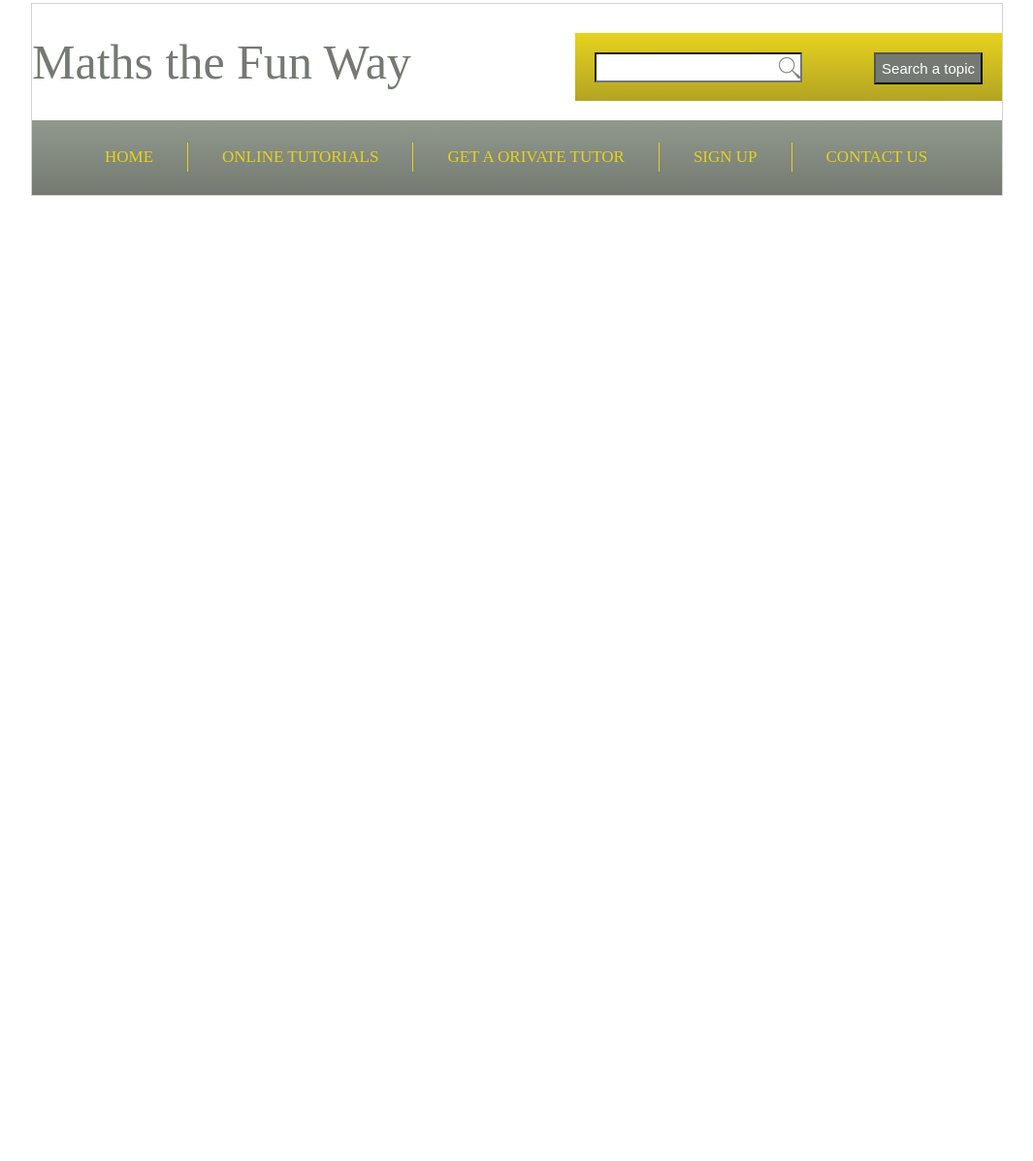
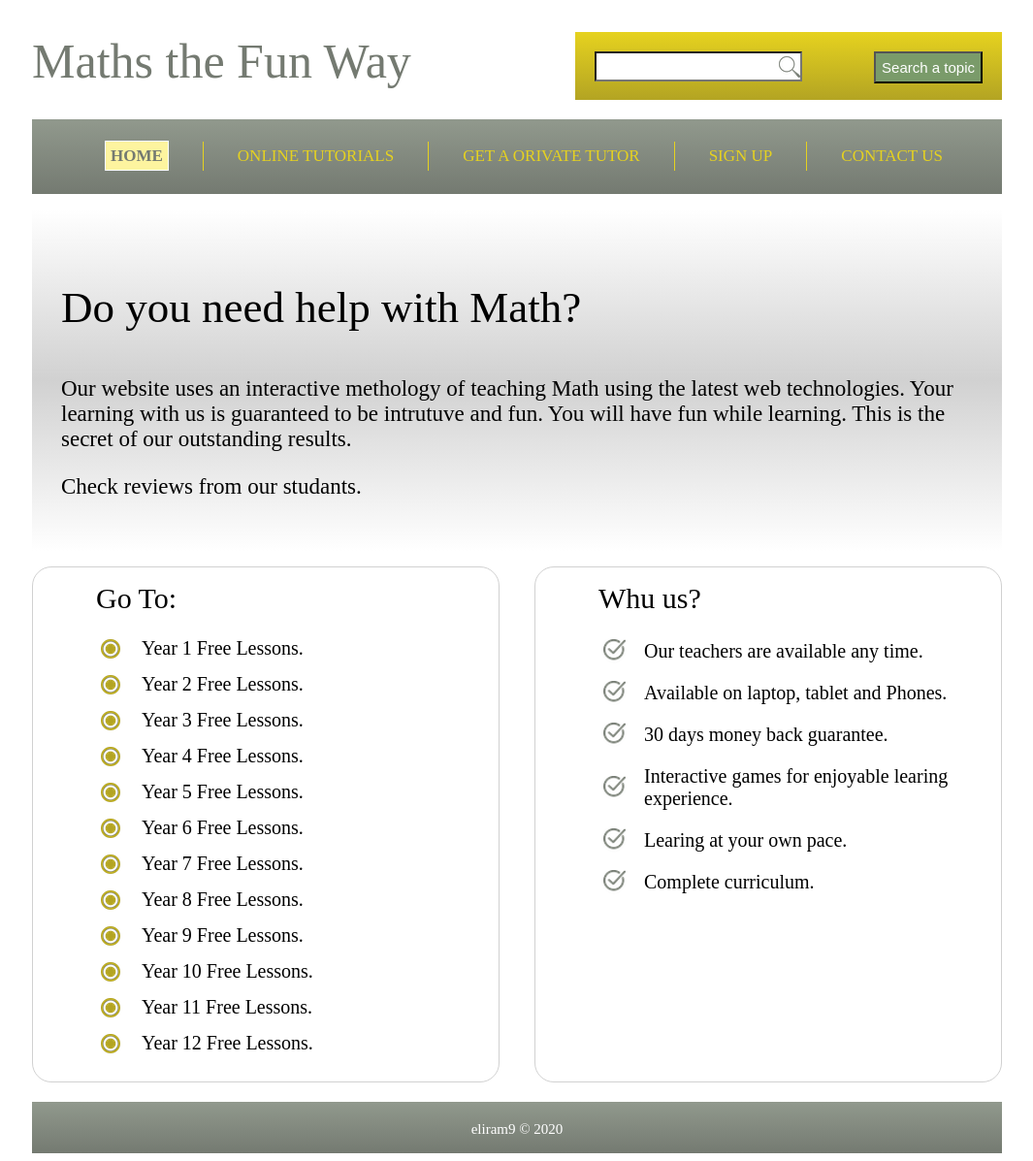
Before and after one commit to eliram9/Mathsite, a plain HTML site: page index.html in a window 1280 px wide. Shown: the part 5-1202 px from the top of the page at 97% size, without its empty margins (107-1172 px from the left). Before the commit the page ends 800 px from the top, so only its background shows below. Drawn offline with Linux system fonts and the light colour scheme.

Commit message:
added icons, html + css completed

```diff
--- a/index.html
+++ b/index.html
@@ -12,25 +12,73 @@
                 <div id="brand">
                     <h1><a href="#">Maths the Fun Way</a></h1>
                 </div>
-
                 <div id="search">
                     <form method="get">
                         <input type="text" class="text">
                         <input type="submit" value="Search a topic" class="submit">
                     </form>
                 </div>
-
                 <div class="clear"></div>
             </div>
+
             <div id="menu">
                 <ul>
-                    <li><a href="#">Home</a></li>
+                    <li><a href="#" class="active">Home</a></li>
                     <li><a href="#">Online Tutorials</a></li>
                     <li><a href="#">Get a orivate tutor</a></li>
                     <li><a href="#">Sign up</a></li>
                     <li class="lastChild"><a href="#">Contact us</a></li>
                 <ul>
             </div>
+
+            <div id="introduction">
+                <h3>Do you need help with Math? </h3>
+                <p>Our website uses an interactive methology of teaching Math using
+                   the latest web technologies. Your learning with us is guaranteed to be
+                   intrutuve and fun. You will have fun while learning. This is the
+                   secret of our outstanding results.
+                   <p>Check reviews from our studants.</p>
+                </p>
+            </div>
+
+            <div id="leftSideBar" class="sideBar">
+                <h3>Go To:</h3>
+                    <ul>
+                        <li><a href="#">Year 1 Free Lessons.</a></li>
+                        <li><a href="#">Year 2 Free Lessons.</a></li>
+                        <li><a href="#">Year 3 Free Lessons.</a></li>
+                        <li><a href="#">Year 4 Free Lessons.</a></li>
+                        <li><a href="#">Year 5 Free Lessons.</a></li>
+                        <li><a href="#">Year 6 Free Lessons.</a></li>
+                        <li><a href="#">Year 7 Free Lessons.</a></li>
+                        <li><a href="#">Year 8 Free Lessons.</a></li>
+                        <li><a href="#">Year 9 Free Lessons.</a></li>
+                        <li><a href="#">Year 10 Free Lessons.</a></li>
+                        <li><a href="#">Year 11 Free Lessons.</a></li>
+                        <li><a href="#">Year 12 Free Lessons.</a></li>
+                    <ul>
+            </div>
+
+            <div id="rightSideBar" class="sideBar">
+                <h3>Whu us?</h3>
+                    <ul>
+                        <li><a href="#">Our teachers are available any time.</a></li>
+                        <li><a href="#">Available on laptop, tablet and Phones.</a></li>
+                        <li><a href="#">30 days money back guarantee.</a></li>
+                        <li><a href="#">Interactive games for enjoyable learing experience.</a></li>
+                        <li><a href="#">Learing at your own pace.</a></li>
+                        <li><a href="#">Complete curriculum.</a></li>
+                    <ul>
+            </div>
+
+            <div class="clear"></div>
+
+            <footer class="footer">
+                <div>
+                    <p> eliram9 &copy; 2020 </p>
+                </div>
+            </footer>
         </div>
+        <script type="text/javascript" src="app.js" ></script>
     </body>
 </html>
--- a/style.css
+++ b/style.css
@@ -1,6 +1,6 @@
 #container {
     width:1000px;
-    border: 1px solid lightgrey;
+    /* border: 1px solid lightgrey; */
     margin: 0 auto;
 }
 
@@ -26,6 +26,10 @@ h1 a {
 #search {
     float: right;
     background: linear-gradient(#e6d21f, #b3a423);
+    background: -webkit-linear-gradient(#e6d21f, #b3a423);
+    background: -o-linear-gradient(#e6d21f, #b3a423);
+    background: -moz-linear-gradient(#e6d21f, #b3a423);
+    background: -ms-linear-gradient(#e6d21f, #b3a423);
     width: 400px;
     height: 50px;
     padding: 20px 20px 0 20px;
@@ -45,7 +49,7 @@ h1 a {
     padding: 6px;
     font-weight: 500;
     color: white;
-    background-color: #747a71;
+    background-color: #7a9b6a;
     font-size: 15px;
 }
 
@@ -53,10 +57,14 @@ h1 a {
     clear: both;
 }
 
-/* Menu */
+/* Menu bar*/
 #menu {
     height: 70px;
     background: linear-gradient(#91998d, #747a71);
+    background: -webkit-linear-gradient(#91998d, #747a71);
+    background: -o-linear-gradient(#91998d, #747a71);
+    background: -moz-linear-gradient(#91998d, #747a71);
+    background: -ms-linear-gradient(#91998d, #747a71);
     padding: 7px  0 0px 0;
 }
 
@@ -82,11 +90,112 @@ ul {
     font-size: 17px;
     color: #e6d21f;
     line-height: 30px;
+    -webkit-transition: 500ms ease;
+    -moz-transition: 500ms ease;
+    -o-transition: 500ms ease;
+    -ms-transition: 500ms ease;
+    transition: 500ms ease;
 }
 
-#menu ul li a:hover {
+#menu ul li a:hover, #menu ul li a.active {
     border: 1px solid white;
-    font-size: 18px;
+    font-size: 17px;
     font-weight: bold;
     padding: 5px;
+    color: #747a71;
+    background-color: #fdf49f;
 }
+
+/* Introduction */
+#introduction {
+    background: linear-gradient(white, #d1d1d1, white);
+    background: -webkit-linear-gradient(white, #d1d1d1, white);
+    background: -o-linear-gradient(white, #d1d1d1, white);
+    background: -moz-linear-gradient(white, #d1d1d1, white);
+    background: -ms-linear-gradient(white, #d1d1d1, white);
+    padding: 30px;
+    margin: 16px 0
+}
+
+#introduction h3 {
+    font-size: 45px;
+    font-weight: 200;
+}
+
+#introduction p {
+    font-size: 23px;
+    text-align: inherit;
+    font-weight: 100;
+}
+
+/* Side bars */
+.sideBar {
+    height: 510px;
+    width: 420px;
+    border: 1px solid #d1d1d1;
+    border-radius: 20px;
+    padding: 10px 30px;
+}
+
+
+.sideBar h3 {
+    font-size: 30px;
+    font-weight: 100;
+    margin: 5px 0 0 35px;
+}
+
+#leftSideBar ul li {
+    padding-bottom: 7px;
+    padding-top: 7px;
+    padding-left: 42px;
+    background: url(assets/dot.png) left center no-repeat;
+}
+
+#rightSideBar ul li {
+    padding-bottom: 10px;
+    padding-top: 10px;
+    padding-left: 42px;
+    background: url(assets/check.png) left center no-repeat;
+}
+
+.sideBar ul li a {
+    text-decoration: none;
+    font-size: 20px;
+    color: black;
+}
+
+.sideBar ul li a:hover, .sideBar ul li a.active {
+    text-decoration: underline solid black;
+    font-weight: bold;
+    font-size: 22px;
+    padding: 5px;
+    -webkit-transition: 500ms ease;
+    -moz-transition: 500ms ease;
+    -o-transition: 500ms ease;
+    -ms-transition: 500ms ease;
+    transition: 500ms ease;
+}
+
+#leftSideBar {
+    float: left;
+
+}
+
+#rightSideBar {
+    float: right;
+
+ }
+
+ /* Footer */
+ .footer {
+    margin-top: 20px;
+    height: 30px;
+    background: linear-gradient(#91998d, #747a71);
+    padding: 5px  0 18px 0;
+ }
+
+ .footer p {
+     color: white;
+     text-align: center;
+     font-size: 15px;
+ }
```
Also changed, not shown: app.js (added), assets/check.png (added), assets/dot.png (added).
